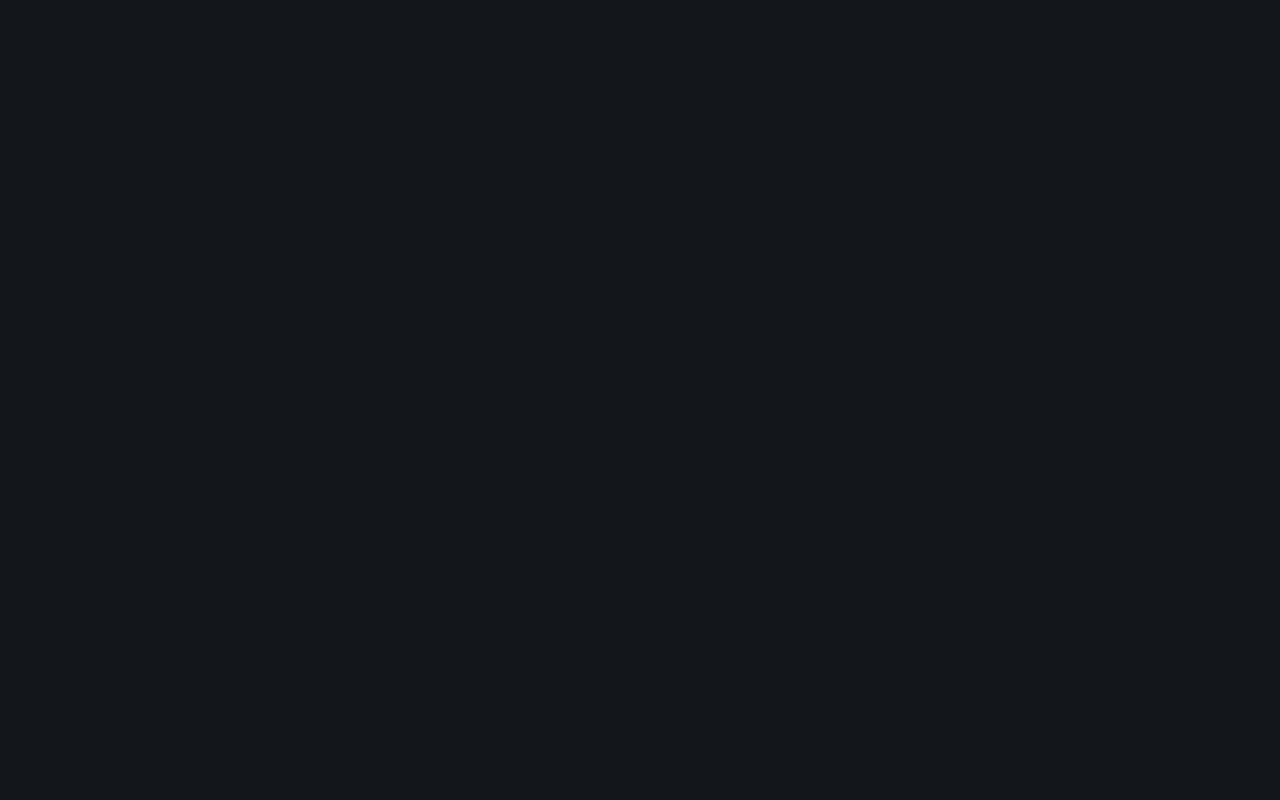
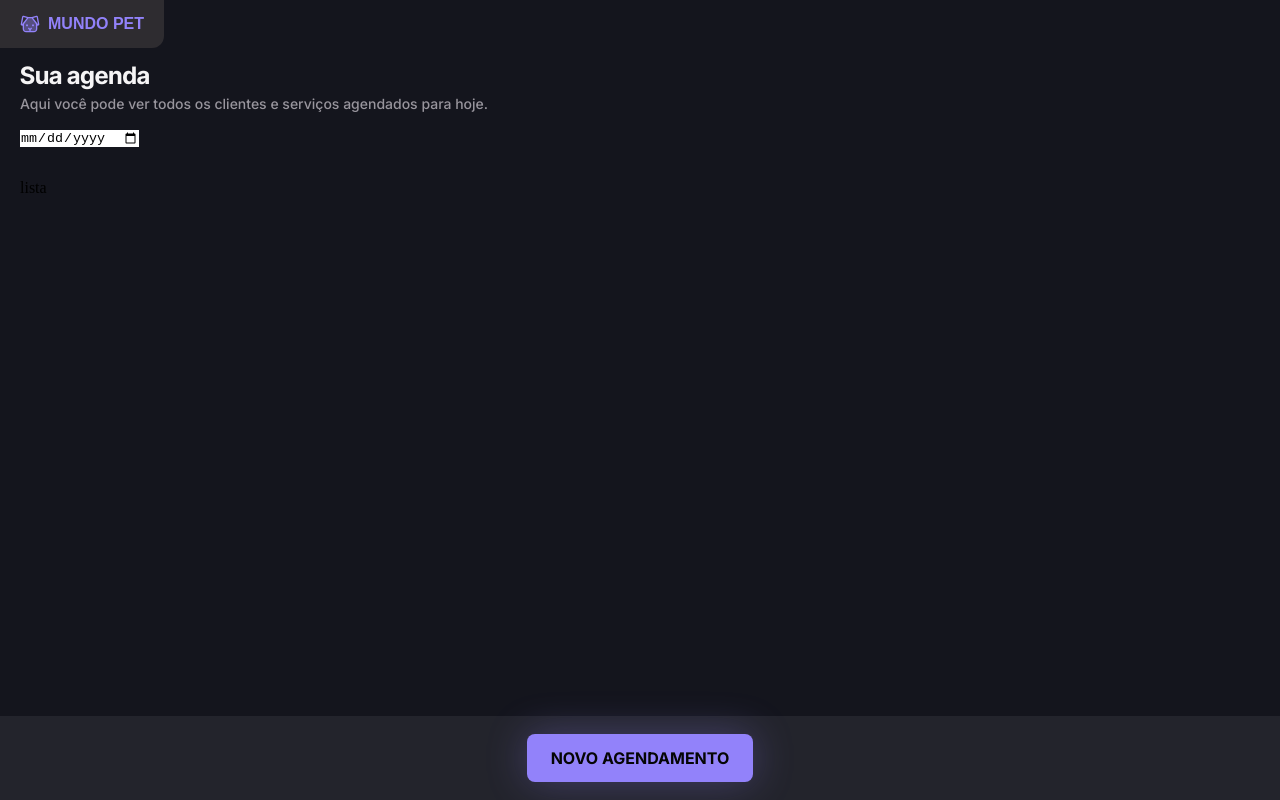
Before and after one commit to macedocmateus/mundo-pet, a plain HTML site: page index.html in a window 1280 px wide. Drawn offline with Linux system fonts and the light colour scheme; a web font is replaced by a local one.

Commit message:
add logo and button in footer

```diff
--- a/index.html
+++ b/index.html
@@ -13,6 +13,29 @@
 </head>
 
 <body>
+    <div class="logo">
+        <img src="./assets/logo.svg" alt="logo do site, ícone de um cachorro">
+        <span>MUNDO PET</span>
+    </div>
 
+    <main>
+        <div class="main-layout">
+            <div class="main-header">
+                <div class="main-information">
+                    <h1>Sua agenda</h1>
+                    <p>Aqui você pode ver todos os clientes e serviços agendados para hoje.</p>
+                </div>
+                <div class="schedule-search">
+                    <input type="date" class="filter-date" id="filter-date">
+                </div>
+            </div>
+
+            <div>lista</div>
+        </div>
+    </main>
+
+    <div class="wrapper-button">
+        <button type="button" class="new-schedule" id="new-schedule">NOVO AGENDAMENTO</button>
+    </div>
 </body>
 </html>
--- a/style.css
+++ b/style.css
@@ -45,6 +45,8 @@
 *::after {
     margin: 0;
     padding: 0;
+    border: none;
+    outline: none;
     box-sizing: border-box;
 
     -webkit-font-smoothing: antialiased;
@@ -53,6 +55,72 @@
 
 body {
     background-color: var(--background-body);
+    min-height: 100dvh;
+    display: flex;
+    flex-direction: column;
+}
+
+.logo {
+    display: flex;
+    align-items: center;
+    gap: 0.5rem;
+    background-color: var(--background-logo);
+    width: fit-content;
+    padding: 0.75rem 1.25rem;
+    border-bottom-right-radius: 0.75rem;
+    cursor: pointer;
+}
+
+.logo span {
+    font: var(--font-logo);
+    color: var(--content-brand);
+}
+
+main {
+    padding: 0.75rem 1.25rem;
+    flex: 1;
+}
+
+.main-layout {
+    display: flex;
+    flex-direction: column;
+    gap: 2rem;
+}
+
+.main-header {
+    display: flex;
+    flex-direction: column;
+    gap: 0.75rem;
+}
+
+.main-information h1 {
+    font: var(--font-title);
+    color: var(--content-title);
+}
+
+.main-information p {
+    font: var(--paragraph-medium);
+    color: var(--content-secondary);
+}
+
+.filter-date {
+
+}
+
+.wrapper-button {
+    background-color: var(--background-tertiary);
+    text-align: center;
+    padding: 1.13rem 1.25rem;
+}
+
+.new-schedule {
+    font: var(--label-large);
+    color: var(--color-text-button);
+    background-color: var(--background-brand);
+    padding: 0.75rem 1.5rem;
+    border-radius: 0.5rem;
+    cursor: pointer;
+    box-shadow: 0 0 40px 0 rgba(146, 130, 250, 0.30);
 }
 
 @media(width >= 48rem) {
```
